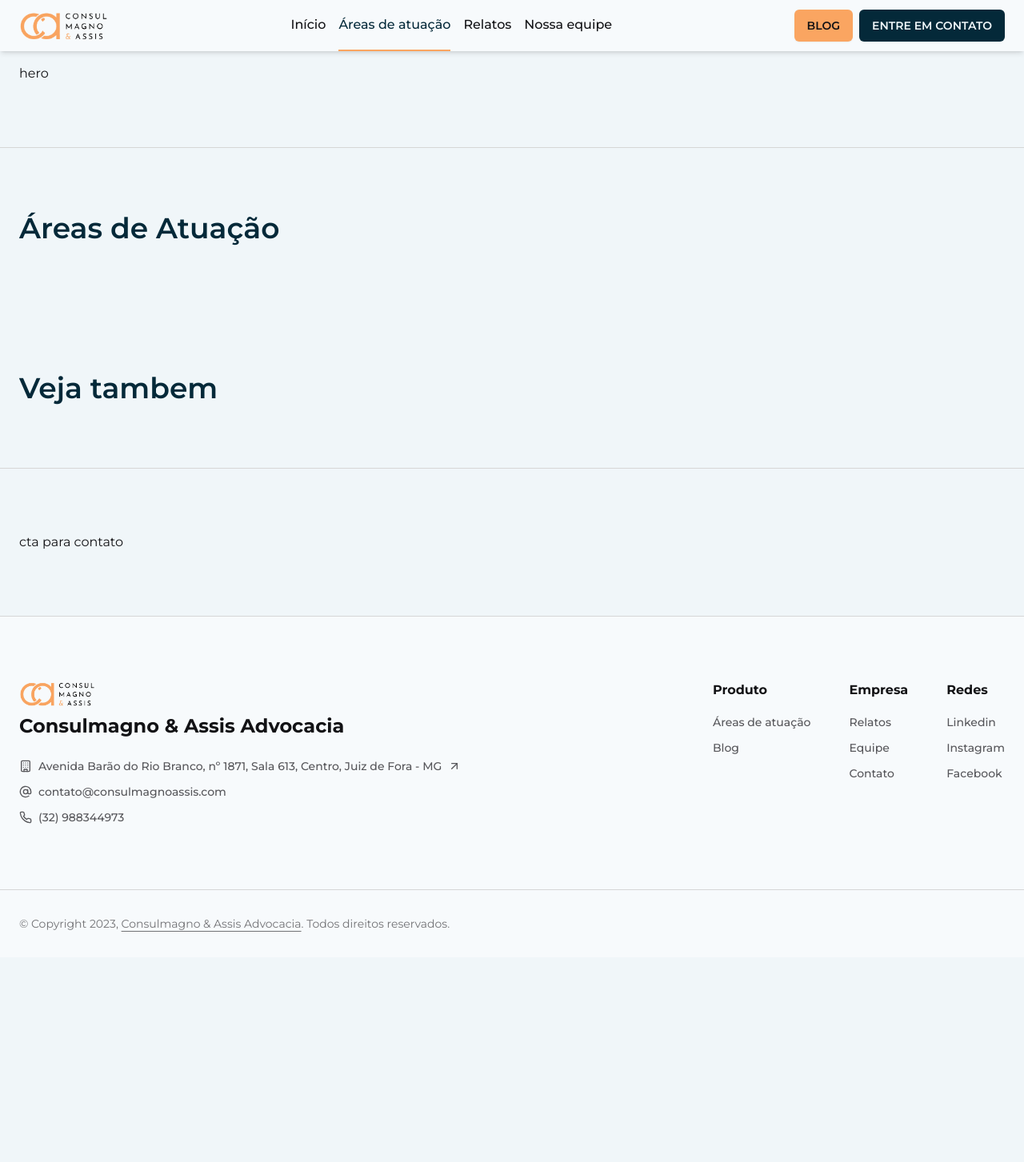
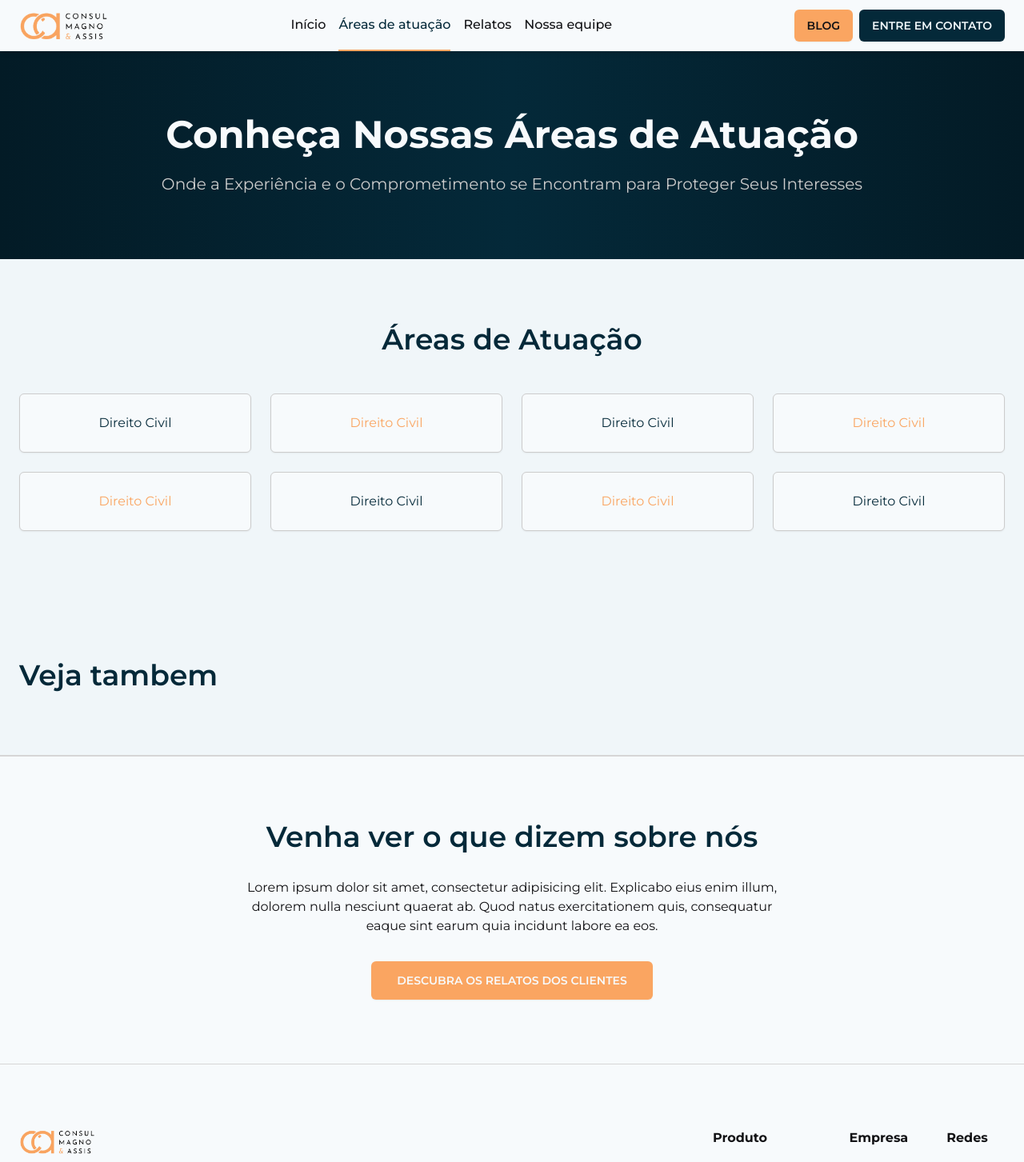
Before and after one commit to charmingruby/consulmagno-e-assis, a Next.js app: page /areas-de-atuacao in a window 1280 px wide. Shown: the top 1453 px of the page at 80% size. Before the commit the page ends 1197 px from the top, so only its background shows below. Built offline with nearby package versions, Linux system fonts and the light colour scheme.

Commit message:
inicio de areas de atuações

```diff
--- /dev/null
+++ b/src/app/(public)/(routes)/areas-de-atuacao/components/name-card.tsx
@@ -0,0 +1,24 @@
+import { Box } from '@/components/ui/box'
+import Link from 'next/link'
+
+interface NameCardProps {
+  name: string
+  url: string
+  bg: boolean
+}
+
+export function NameCard(props: NameCardProps) {
+  return (
+    <Box
+      className={
+        props.bg
+          ? 'text-primary-main text-center'
+          : 'text-secondary-main text-center'
+      }
+    >
+      <Link prefetch={false} href={props.url}>
+        {props.name}
+      </Link>
+    </Box>
+  )
+}
--- a/src/app/(public)/(routes)/areas-de-atuacao/page.tsx
+++ b/src/app/(public)/(routes)/areas-de-atuacao/page.tsx
@@ -1,27 +1,68 @@
 import { PageTitle } from '@/components/page-title'
+import { Button } from '@/components/ui/button'
 import * as Container from '@/components/ui/container'
+import { NameCard } from './components/name-card'
 
 export default function AreasDeAtuaçao() {
   return (
     <>
-      <Container.Root border="borderBottom">
-        <Container.Content className="pt-24">hero</Container.Content>
-      </Container.Root>
-
-      <Container.Root>
-        <Container.Content>
-          <PageTitle title="Áreas de Atuação" />
+      {/* HERO */}
+      <Container.Root className="pt-16 bg-primary-gradient">
+        <Container.Content className="pt-24 flex flex-col items-center gap-6">
+          <h2 className="text-white font-bold text-5xl">
+            Conheça Nossas Áreas de Atuação
+          </h2>
+          <span className="text-gray-200 text-xl">
+            Onde a Experiência e o Comprometimento se Encontram para Proteger
+            Seus Interesses
+          </span>
         </Container.Content>
       </Container.Root>
 
+      {/* Áreas de Atuação */}
+      <Container.Root>
+        <Container.Content>
+          <div className="grid grid-row">
+            <div className="flex justify-center mb-12">
+              <PageTitle title="Áreas de Atuação" />
+            </div>
+            <div className="grid grid-cols-4 gap-6 ">
+              <NameCard name="Direito Civil" url="#" bg={true}></NameCard>
+              <NameCard name="Direito Civil" url="#" bg={false}></NameCard>
+              <NameCard name="Direito Civil" url="#" bg={true}></NameCard>
+              <NameCard name="Direito Civil" url="#" bg={false}></NameCard>
+              <NameCard name="Direito Civil" url="#" bg={false}></NameCard>
+              <NameCard name="Direito Civil" url="#" bg={true}></NameCard>
+              <NameCard name="Direito Civil" url="#" bg={false}></NameCard>
+              <NameCard name="Direito Civil" url="#" bg={true}></NameCard>
+            </div>
+          </div>
+        </Container.Content>
+      </Container.Root>
+
+      {/* Veja tambem */}
       <Container.Root border="borderBottom">
         <Container.Content>
           <PageTitle title="Veja tambem" />
         </Container.Content>
       </Container.Root>
 
-      <Container.Root>
-        <Container.Content>cta para contato</Container.Content>
+      {/* CTA */}
+      <Container.Root backgroundColor="white" border="borderTop">
+        <Container.Content className="flex flex-col items-center gap-8">
+          <div className="max-w-2xl mx-auto text-center flex flex-col gap-8 items-center">
+            <PageTitle title="Venha ver o que dizem sobre nós" />
+            <p>
+              Lorem ipsum dolor sit amet, consectetur adipisicing elit.
+              Explicabo eius enim illum, dolorem nulla nesciunt quaerat ab. Quod
+              natus exercitationem quis, consequatur eaque sint earum quia
+              incidunt labore ea eos.
+            </p>
+          </div>
+          <Button className="w-fit flex items-center justify-center gap-2 bg-secondary-main ">
+            <span className="text-white">Descubra os relatos dos clientes</span>
+          </Button>
+        </Container.Content>
       </Container.Root>
     </>
   )
```
